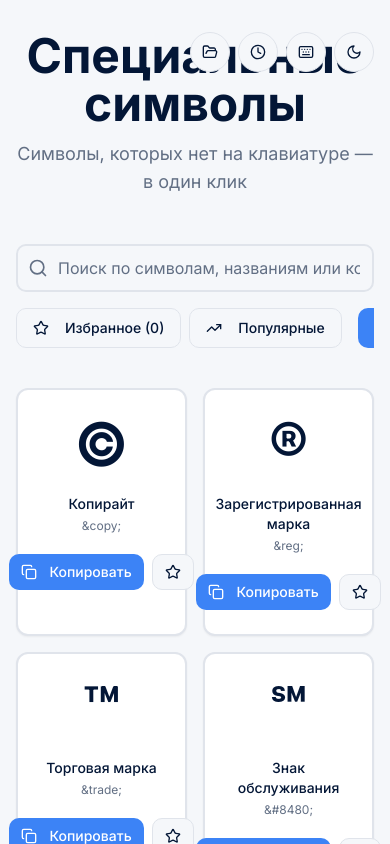
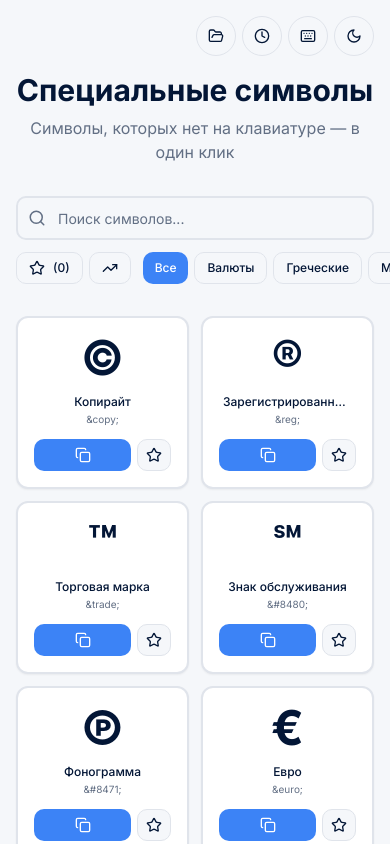
Before and after one commit to pr-poehali-dev/no-keyboard-symbols-site, a React (Vite) app: page / in a window 390 px wide. Shown: the top 844 px of the page. Built offline with nearby package versions, Linux system fonts and the light colour scheme.

Commit message:
Обновление производительности UI

```diff
--- a/src/components/SymbolCard.tsx
+++ b/src/components/SymbolCard.tsx
@@ -29,43 +29,43 @@ export const SymbolCard = ({
   };
 
   return (
-    <Card className="group relative p-6 hover:shadow-lg transition-all duration-300 hover:scale-105 border-2 hover:border-primary/50">
-      <div className="flex flex-col items-center gap-3">
-        <div className="text-6xl font-bold text-foreground mb-2 select-none">
+    <Card className="group relative p-4 sm:p-6 hover:shadow-lg transition-all duration-300 active:scale-95 sm:hover:scale-105 border-2 hover:border-primary/50">
+      <div className="flex flex-col items-center gap-2 sm:gap-3">
+        <div className="text-5xl sm:text-6xl font-bold text-foreground mb-1 sm:mb-2 select-none">
           {symbol}
         </div>
 
-        <div className="text-center">
-          <p className="font-medium text-sm text-foreground">{name}</p>
-          <p className="text-xs text-muted-foreground mt-1">{code}</p>
+        <div className="text-center w-full">
+          <p className="font-medium text-xs sm:text-sm text-foreground truncate px-1">{name}</p>
+          <p className="text-[10px] sm:text-xs text-muted-foreground mt-0.5 sm:mt-1">{code}</p>
           {copyCount > 0 && (
-            <div className="flex items-center justify-center gap-1 mt-2">
-              <Icon name="Copy" size={12} className="text-muted-foreground" />
-              <span className="text-xs text-muted-foreground">{copyCount}</span>
+            <div className="flex items-center justify-center gap-1 mt-1.5 sm:mt-2">
+              <Icon name="Copy" size={10} className="text-muted-foreground sm:w-3 sm:h-3" />
+              <span className="text-[10px] sm:text-xs text-muted-foreground">{copyCount}</span>
             </div>
           )}
         </div>
 
-        <div className="flex gap-2 mt-2">
+        <div className="flex gap-1.5 sm:gap-2 mt-1 sm:mt-2 w-full">
           <Button
             size="sm"
             onClick={copyToClipboard}
-            className="bg-primary hover:bg-primary/90 text-primary-foreground"
+            className="bg-primary hover:bg-primary/90 text-primary-foreground flex-1 h-8 sm:h-9 text-xs sm:text-sm px-2 sm:px-3"
           >
-            <Icon name="Copy" size={14} className="mr-1" />
-            Копировать
+            <Icon name="Copy" size={12} className="sm:mr-1 sm:w-3.5 sm:h-3.5" />
+            <span className="hidden sm:inline">Копировать</span>
           </Button>
 
           <Button
             size="sm"
             variant="outline"
             onClick={onToggleFavorite}
-            className={isFavorite ? "text-primary border-primary" : ""}
+            className={`h-8 sm:h-9 px-2 sm:px-3 ${isFavorite ? "text-primary border-primary" : ""}`}
           >
             <Icon
               name={isFavorite ? "Star" : "Star"}
-              size={14}
-              className={isFavorite ? "fill-primary" : ""}
+              size={12}
+              className={`sm:w-3.5 sm:h-3.5 ${isFavorite ? "fill-primary" : ""}`}
             />
           </Button>
         </div>
--- a/src/pages/Index.tsx
+++ b/src/pages/Index.tsx
@@ -213,9 +213,9 @@ const Index = () => {
 
   return (
     <div className="min-h-screen bg-background">
-      <div className="max-w-7xl mx-auto px-4 py-8">
-        <header className="text-center mb-12 relative">
-          <div className="absolute right-0 top-0 flex gap-2">
+      <div className="max-w-7xl mx-auto px-4 sm:px-6 py-4 sm:py-8">
+        <header className="text-center mb-8 sm:mb-12 relative">
+          <div className="flex justify-end gap-1.5 sm:gap-2 mb-4 sm:mb-0 sm:absolute sm:right-0 sm:top-0">
             <Collections
               collections={collections}
               onAddCollection={addCollection}
@@ -227,59 +227,62 @@ const Index = () => {
             <HotkeysInfo />
             <ThemeToggle />
           </div>
-          <h1 className="text-5xl font-bold text-foreground mb-3">
+          <h1 className="text-3xl sm:text-5xl font-bold text-foreground mb-2 sm:mb-3">
             Специальные символы
           </h1>
-          <p className="text-lg text-muted-foreground">
+          <p className="text-base sm:text-lg text-muted-foreground">
             Символы, которых нет на клавиатуре — в один клик
           </p>
         </header>
 
-        <div className="mb-8 space-y-4">
+        <div className="mb-6 sm:mb-8 space-y-3 sm:space-y-4">
           <div className="relative">
             <Icon
               name="Search"
-              size={20}
+              size={18}
               className="absolute left-3 top-1/2 -translate-y-1/2 text-muted-foreground"
             />
             <Input
               ref={searchInputRef}
               type="text"
-              placeholder="Поиск по символам, названиям или кодам... (нажмите /)"
+              placeholder="Поиск символов..."
               value={searchQuery}
               onChange={(e) => setSearchQuery(e.target.value)}
-              className="pl-10 h-12 text-base border-2 focus:border-primary"
+              className="pl-10 h-11 sm:h-12 text-sm sm:text-base border-2 focus:border-primary"
             />
           </div>
 
-          <div className="flex items-center gap-2 overflow-x-auto pb-2">
+          <div className="flex items-center gap-1.5 sm:gap-2 overflow-x-auto pb-2 -mx-4 px-4 sm:mx-0 sm:px-0">
             <Button
               variant={showFavoritesOnly ? "default" : "outline"}
               onClick={() => setShowFavoritesOnly(!showFavoritesOnly)}
-              className="whitespace-nowrap"
+              size="sm"
+              className="whitespace-nowrap text-xs sm:text-sm h-8 sm:h-9"
             >
-              <Icon name="Star" size={16} className={showFavoritesOnly ? "fill-current mr-2" : "mr-2"} />
-              Избранное ({favorites.size})
+              <Icon name="Star" size={14} className={showFavoritesOnly ? "fill-current sm:mr-1.5" : "sm:mr-1.5"} />
+              <span className="hidden sm:inline">Избранное</span> ({favorites.size})
             </Button>
 
             {favorites.size > 0 && (
               <Button
                 variant="outline"
                 onClick={exportFavorites}
-                className="whitespace-nowrap"
+                size="sm"
+                className="whitespace-nowrap text-xs sm:text-sm h-8 sm:h-9"
               >
-                <Icon name="Download" size={16} className="mr-2" />
-                Экспорт
+                <Icon name="Download" size={14} className="sm:mr-1.5" />
+                <span className="hidden sm:inline">Экспорт</span>
               </Button>
             )}
 
             <Button
               variant={sortBy === "popular" ? "default" : "outline"}
               onClick={() => setSortBy(sortBy === "popular" ? "default" : "popular")}
-              className="whitespace-nowrap"
+              size="sm"
+              className="whitespace-nowrap text-xs sm:text-sm h-8 sm:h-9"
             >
-              <Icon name="TrendingUp" size={16} className="mr-2" />
-              Популярные
+              <Icon name="TrendingUp" size={14} className="sm:mr-1.5" />
+              <span className="hidden sm:inline">Популярные</span>
             </Button>
 
             <div className="h-6 w-px bg-border" />
@@ -287,7 +290,8 @@ const Index = () => {
             <Button
               variant={selectedCategory === "Все" ? "default" : "outline"}
               onClick={() => setSelectedCategory("Все")}
-              className="whitespace-nowrap"
+              size="sm"
+              className="whitespace-nowrap text-xs sm:text-sm h-8 sm:h-9"
             >
               Все
             </Button>
@@ -297,7 +301,8 @@ const Index = () => {
                 key={category}
                 variant={selectedCategory === category ? "default" : "outline"}
                 onClick={() => setSelectedCategory(category)}
-                className="whitespace-nowrap"
+                size="sm"
+                className="whitespace-nowrap text-xs sm:text-sm h-8 sm:h-9"
               >
                 {category}
               </Button>
@@ -306,7 +311,7 @@ const Index = () => {
         </div>
 
         {filteredSymbols.length > 0 ? (
-          <div className="grid grid-cols-2 md:grid-cols-3 lg:grid-cols-4 xl:grid-cols-5 gap-4">
+          <div className="grid grid-cols-2 sm:grid-cols-3 md:grid-cols-4 lg:grid-cols-5 xl:grid-cols-6 gap-3 sm:gap-4">
             {filteredSymbols.map((item) => (
               <SymbolCard
                 key={item.symbol}
@@ -321,14 +326,14 @@ const Index = () => {
             ))}
           </div>
         ) : (
-          <div className="text-center py-16">
-            <Icon name="SearchX" size={48} className="mx-auto text-muted-foreground mb-4" />
-            <p className="text-xl text-muted-foreground">
+          <div className="text-center py-12 sm:py-16">
+            <Icon name="SearchX" size={40} className="mx-auto text-muted-foreground mb-3 sm:mb-4" />
+            <p className="text-lg sm:text-xl text-muted-foreground px-4">
               {showFavoritesOnly
                 ? "У вас пока нет избранных символов"
                 : "Символы не найдены"}
             </p>
-            <p className="text-sm text-muted-foreground mt-2">
+            <p className="text-xs sm:text-sm text-muted-foreground mt-2 px-4">
               {showFavoritesOnly
                 ? "Добавьте символы в избранное, нажав на звёздочку"
                 : "Попробуйте изменить параметры поиска"}
@@ -336,7 +341,7 @@ const Index = () => {
           </div>
         )}
 
-        <footer className="mt-16 text-center text-sm text-muted-foreground border-t pt-8">
+        <footer className="mt-12 sm:mt-16 text-center text-xs sm:text-sm text-muted-foreground border-t pt-6 sm:pt-8">
           <p>Всего символов: {symbolsData.length} • Категорий: {categories.length}</p>
         </footer>
       </div>
```
